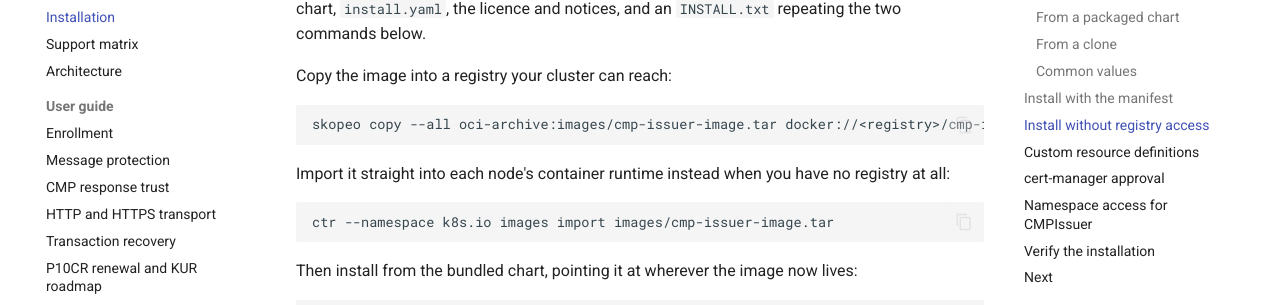
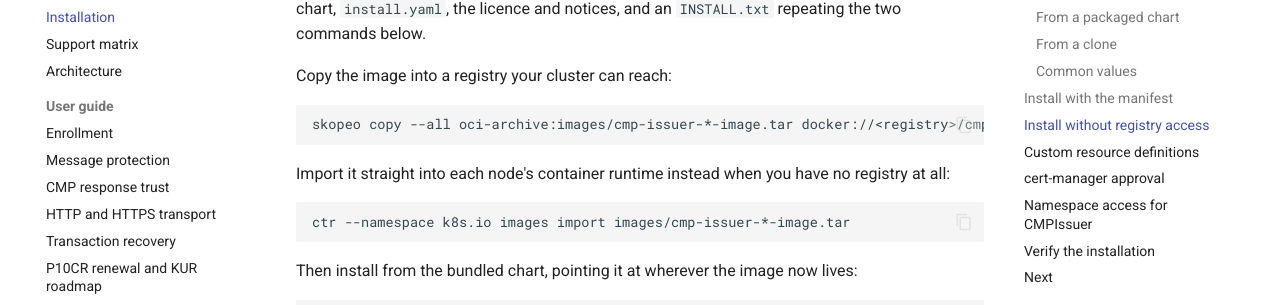
Before and after one commit to misiektoja/cmp-issuer, an MkDocs documentation site: the page built from docs/installation.md, in a window 1280 px wide and 900 px high, scrolled down 2278 px. Shown: the part 145-450 px from the top of the window. Built offline with MkDocs 1.6.1 and Material for MkDocs 9.7.7, drawn with Linux system fonts in a browser that asks for light colours; comment, search, counter and statistics services are not loaded.

````diff
--- a/docs/installation.md
+++ b/docs/installation.md
@@ -84,13 +84,13 @@ the licence and notices, and an `INSTALL.txt` repeating the two commands below.
 Copy the image into a registry your cluster can reach:
 
 ```bash
-skopeo copy --all oci-archive:images/cmp-issuer-image.tar docker://<registry>/cmp-issuer:<version>
+skopeo copy --all oci-archive:images/cmp-issuer-*-image.tar docker://<registry>/cmp-issuer:<version>
 ```
 
 Import it straight into each node's container runtime instead when you have no registry at all:
 
 ```bash
-ctr --namespace k8s.io images import images/cmp-issuer-image.tar
+ctr --namespace k8s.io images import images/cmp-issuer-*-image.tar
 ```
 
 Then install from the bundled chart, pointing it at wherever the image now lives:
````
